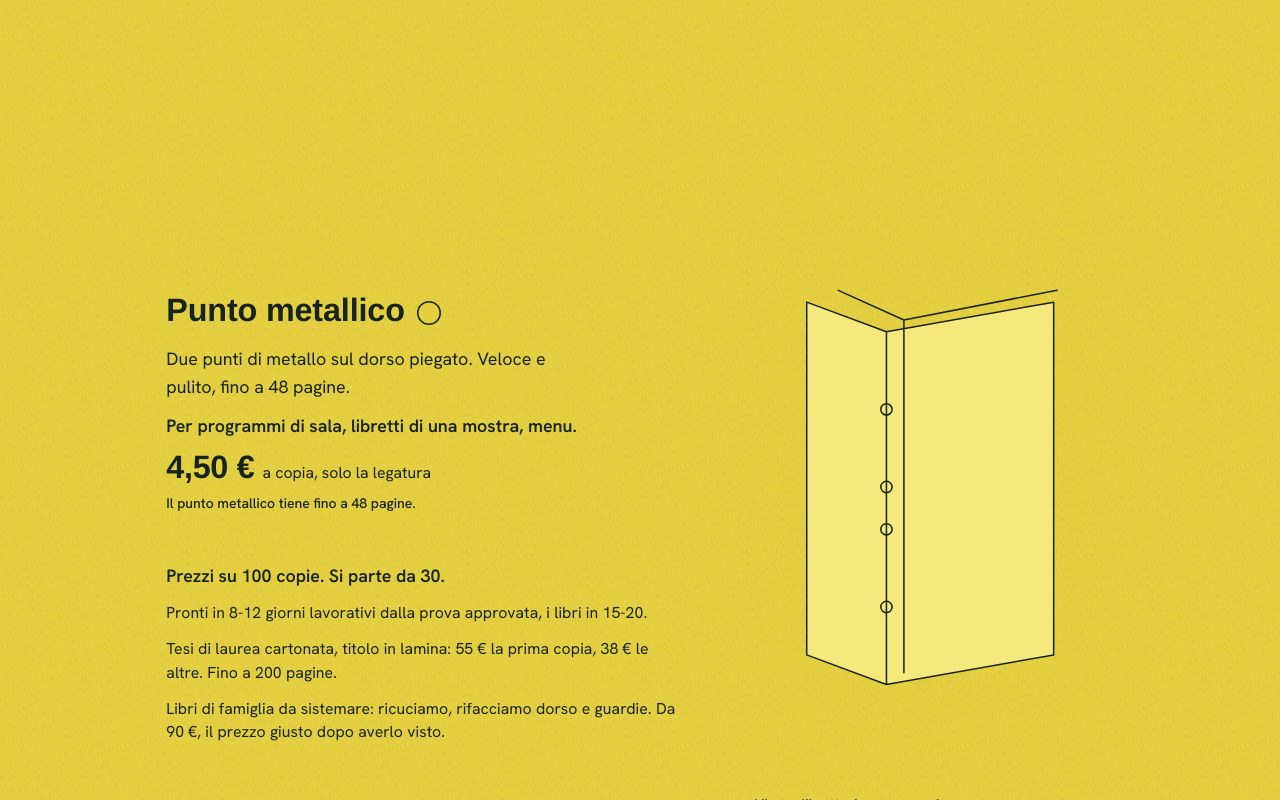
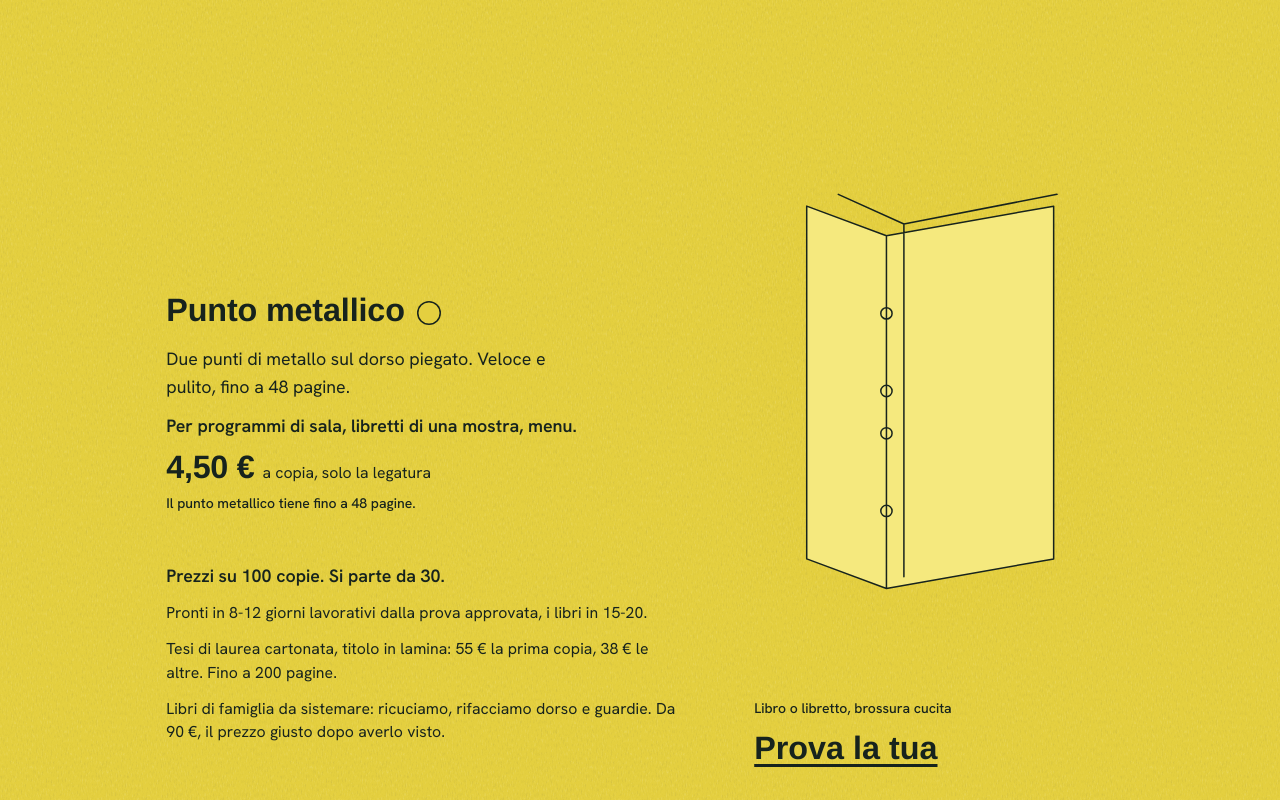
Before and after one commit to cicerilab/claude250, a React (Vite) app in the folder concepts/10-torchio/: page /concept-10 in a window 1280 px wide. Shown: the part 8560-9360 px from the top of the page. Built offline with nearby package versions, Linux system fonts and the light colour scheme; a web font is replaced by a local one.

Commit message:
Concept 10: giro 3, lavori in corso
Co-Authored-By: Claude Opus 5.5 <noreply@anthropic.com>
Claude-Session: https://claude.ai/code/session_01NDFS5qir9YmV23ES5hxZBc

```diff
--- a/concepts/10-torchio/src/pages/concepts/impronta/sections/Legatoria/legatoria.css
+++ b/concepts/10-torchio/src/pages/concepts/impronta/sections/Legatoria/legatoria.css
@@ -589,6 +589,9 @@
   /* L'ultimo schema non tiene spazio sotto il suo testo: le righe finali
      salgono accanto a lui (niente vuoto prima di "Prezzi su 100 copie"). */
   .imp-root .imp-legatoria__fermata:last-child .imp-legatoria__schema {
+    /* grid-area auto: il contenitore è il riquadro della fermata, non la
+       cella della griglia (che partirebbe dopo il padding). */
+    grid-area: auto;
     position: absolute;
     inset-block-start: var(--filo-testa);
     inset-inline-end: 0;
```
